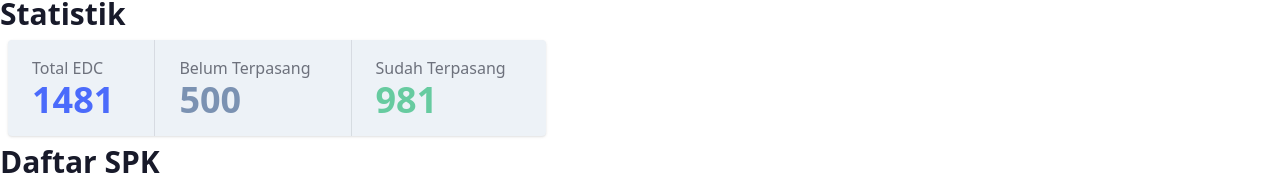
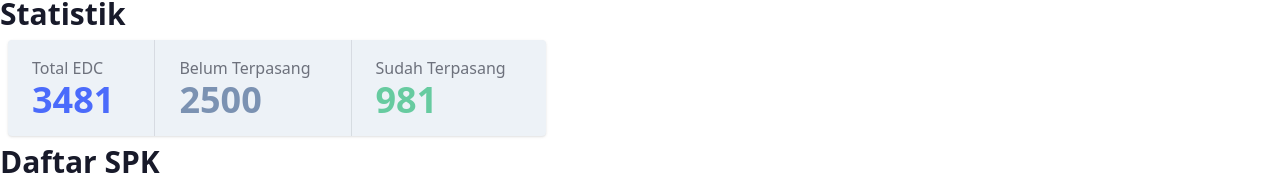
Before and after one commit to yogaadhipratama/Mika_Monitoring, a React (Create React App) app: page / in a window 1280 px wide. Shown: the part 169-344 px from the top of the page. Built offline with nearby package versions, Linux system fonts and the light colour scheme.

Commit message:
fix tampilan stats

```diff
--- a/src/components/Statistik.jsx
+++ b/src/components/Statistik.jsx
@@ -6,14 +6,14 @@ function Statistik() {
           <div className="stat-figure text-primary">
           </div>
           <div className="stat-title">Total EDC</div>
-          <div className="stat-value text-primary">1481</div>
+          <div className="stat-value text-primary">3481</div>
         </div>
 
         <div className="stat">
           <div className="stat-figure text-secondary">
           </div>
           <div className="stat-title">Belum Terpasang</div>
-          <div className="stat-value text-secondary">500</div>
+          <div className="stat-value text-secondary">2500</div>
         </div>
 
         <div className="stat">
```
